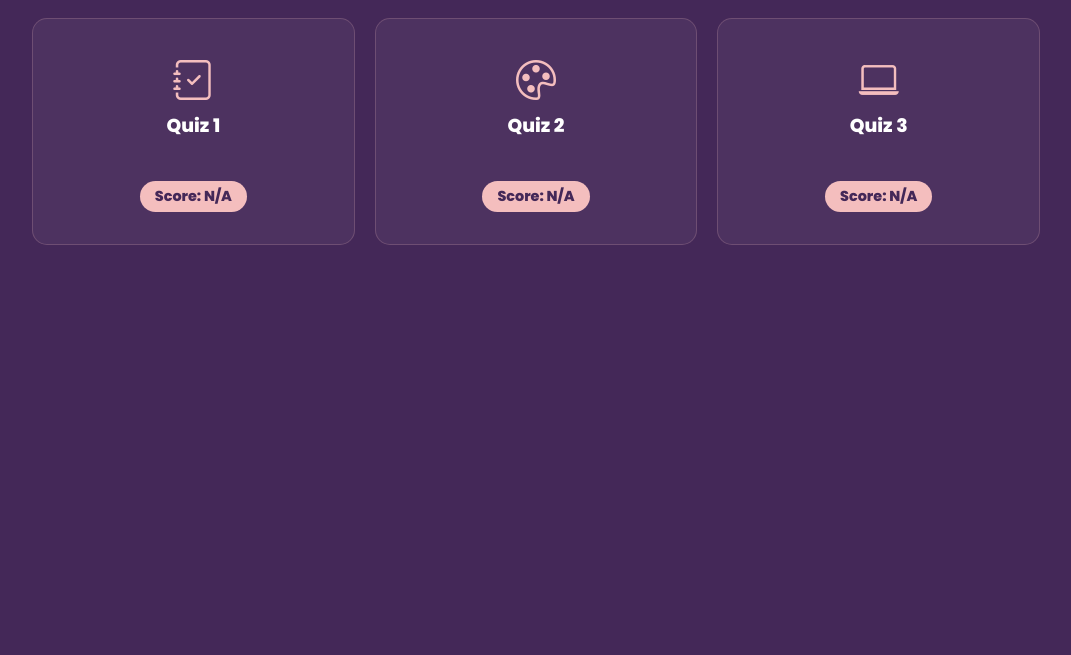
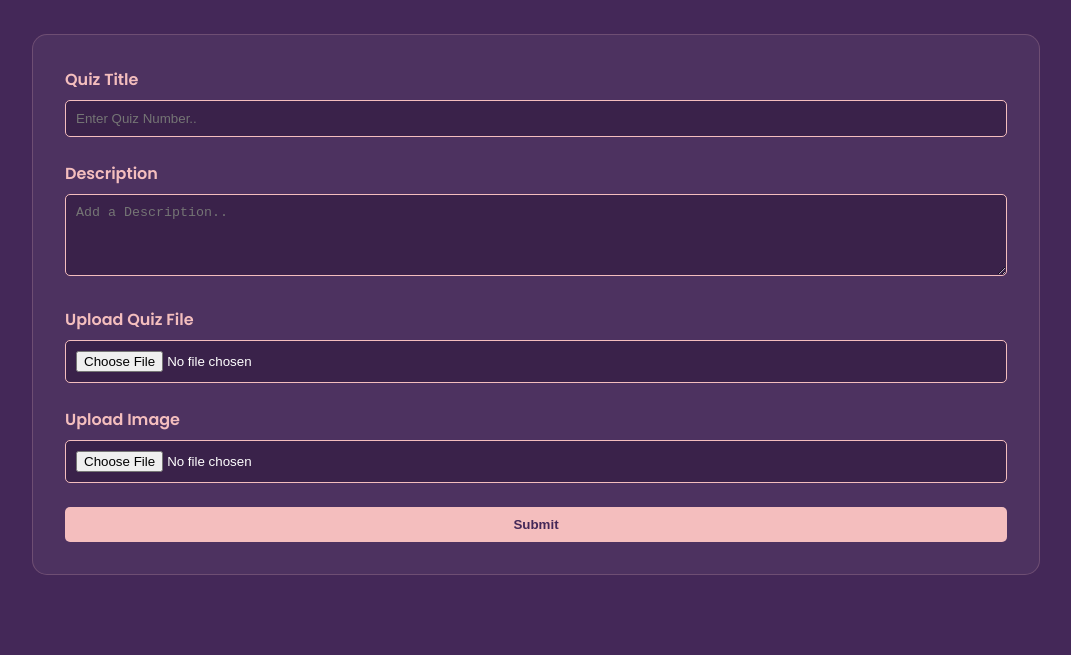
Before and after one commit to verlenepincaro/bscs1b, a plain HTML site: page quizzes.html in a window 1280 px wide. Shown: the part 239-894 px from the top of the page, without its empty margins (104-1175 px from the left). Before the commit the page ends 800 px from the top, so only its background shows below. Drawn offline with nearby package versions, Linux system fonts and the light colour scheme.

Commit message:
Update quizzes.html
added upload box

```diff
--- a/quizzes.html
+++ b/quizzes.html
@@ -8,111 +8,32 @@
     <link rel="stylesheet" href="https://cdn.jsdelivr.net/npm/bootstrap-icons@1.10.5/font/bootstrap-icons.css">
     <title>Quizzes - Portfolio</title>
     <style>
-        * {
-            margin: 0;
-            padding: 0;
-            box-sizing: border-box;
-        }
+        * { margin: 0; padding: 0; box-sizing: border-box; }
 
-        body {
-            font-family: 'Poppins', sans-serif;
-            min-height: 100vh;
-            background-color: #442858;
-            color: #fff;
-        }
+        body { font-family: 'Poppins', sans-serif; min-height: 100vh; background-color: #442858; color: #fff; }
 
-        header {
-            padding: 1.7rem 1rem;
-            display: flex;
-            justify-content: space-between;
-            max-width: 80%;
-            margin: auto;
-            align-items: center;
-            background-color: transparent;
-        }
+        header { padding: 1.7rem 1rem; display: flex; justify-content: space-between; max-width: 80%; margin: auto; align-items: center; }
 
-        .logo a {
-            color: #fff;
-            text-decoration: none;
-            font-size: 1.3rem;
-            font-weight: 800;
-        }
+        .logo a { color: #fff; text-decoration: none; font-size: 1.3rem; font-weight: 800; }
 
-        nav a {
-            color: #fff;
-            text-decoration: none;
-            font-size: .97rem;
-            font-weight: 600;
-            padding: 0.4rem 1rem;
-        }
+        nav a { color: #fff; text-decoration: none; font-size: .97rem; font-weight: 600; padding: 0.4rem 1rem; }
 
-        nav a.active,
-        nav a:hover {
-            color: #f4bebe;
-            transition: all .3s ease-in-out;
-        }
+        nav a.active, nav a:hover { color: #f4bebe; transition: all .3s ease-in-out; }
 
-        section {
-            margin: 2rem 8.5rem;
-        }
+        section { margin: 2rem 8.5rem; }
 
-        .main {
-            display: flex;
-            flex-direction: column;
-            margin: 5rem auto;
-        }
+        .main { display: flex; flex-direction: column; margin: 5rem auto; }
 
-        .main h1 {
-            font-size: 2.5rem;
-            font-weight: 600;
-            color: #fff;
-            margin-bottom: 2rem;
-        }
+        .main h1 { font-size: 2.5rem; font-weight: 600; color: #fff; margin-bottom: 2rem; }
 
-        .main h1 span {
-            color: #f4bebe;
-        }
+        .main h1 span { color: #f4bebe; }
 
-        .quiz-list {
-            display: grid;
-            grid-template-columns: repeat(auto-fit, minmax(300px, 1fr));
-            gap: 20px;
-        }
-
-        .quiz-card {
-            background: rgba(255, 255, 255, 0.05);
-            border: 1px solid rgba(244, 190, 190, 0.2);
-            padding: 2rem;
-            border-radius: 15px;
-            transition: 0.3s;
-            text-align: center;
-        }
-
-        .quiz-card:hover {
-            border-color: #f4bebe;
-            background: rgba(255, 255, 255, 0.1);
-            transform: translateY(-5px);
-        }
-
-        .quiz-card i {
-            font-size: 2.5rem;
-            color: #f4bebe;
-            margin-bottom: 1rem;
-        }
-
-        .quiz-card h3 {
-            margin-bottom: 1rem;
-        }
-
-        .score-tag {
-            display: inline-block;
-            background: #f4bebe;
-            color: #442858;
-            padding: 5px 15px;
-            border-radius: 20px;
-            font-weight: bold;
-            font-size: 0.9rem;
-        }
+        .upload-form { background: rgba(255, 255, 255, 0.05); padding: 2rem; border-radius: 15px; border: 1px solid rgba(244, 190, 190, 0.2); margin-top: 1rem; }
+        .form-group { margin-bottom: 1.5rem; }
+        .form-group label { display: block; margin-bottom: 0.5rem; font-weight: 600; color: #f4bebe; }
+        .form-group input, .form-group textarea { width: 100%; padding: 10px; background: #3a224a; border: 1px solid #f4bebe; color: white; border-radius: 5px; }
+        .btn-submit { background: #f4bebe; color: #442858; padding: 10px 25px; border: none; border-radius: 5px; font-weight: 800; cursor: pointer; transition: 0.3s; width: 100%; }
+        .btn-submit:hover { background: white; }
 
         #click { display: none; }
         .menu { display: none; }
@@ -120,30 +41,21 @@
         @media only screen and (max-width:480px) {
             .menu { display: block; font-size: 1.5rem; color: #f4bebe; }
             header { max-width: 100%; }
-            nav {
-                position: absolute; display: grid; top: 75px; text-align: center;
-                background-color: #442858; left: -100%; z-index: 1; width: 100%; padding: 1rem 0;
-            }
+            nav { position: absolute; display: grid; top: 75px; text-align: center; background-color: #442858; left: -100%; z-index: 1; width: 100%; padding: 1rem 0; }
             #click:checked~nav { left: 0%; transition: all 0.3s ease; }
             section { margin: 1rem 1.5rem; }
-            .quiz-list { grid-template-columns: 1fr; }
         }
     </style>
 </head>
 
 <body>
     <header>
-        <div class="logo">
-            <a href="index.html">Student Portfolio</a>
-        </div>
-
+        <div class="logo"><a href="index.html">Student Portfolio</a></div>
         <input type="checkbox" id="click">
-        <label for="click" class="mainicon">
-            <div class="menu"><i class="bi bi-list"></i></div>
-        </label>
-
+        <label for="click" class="mainicon"><div class="menu"><i class="bi bi-list"></i></div></label>
         <nav>
             <a href="index.html">Home</a>
+             <a href="dashboard.html">Dashboard</a>
             <a href="activities.html">Activities</a>
             <a href="quizzes.html" class="active">Quizzes</a>
             <a href="exams.html">Exams</a>
@@ -152,30 +64,27 @@
 
     <section>
         <div class="main">
-            <h1>My <span>Quizzes</span></h1>
+            <h1>Upload <span>Quizzes</span></h1>
 
-            <div class="quiz-list">
-                <div class="quiz-card">
-                    <i class="bi bi-journal-check"></i>
-                    <h3>Quiz 1</h3>
-                    <br>
-                    <div class="score-tag">Score: N/A</div>
+            <form class="upload-form">
+                <div class="form-group">
+                    <label>Quiz Title</label>
+                    <input type="text" placeholder="Enter Quiz Number..">
                 </div>
-
-                <div class="quiz-card">
-                    <i class="bi bi-palette"></i>
-                    <h3>Quiz 2</h3>
-                    <br>
-                    <div class="score-tag">Score: N/A</div>
+                <div class="form-group">
+                    <label>Description</label>
+                    <textarea rows="4" placeholder="Add a Description.."></textarea>
                 </div>
-
-                <div class="quiz-card">
-                    <i class="bi bi-laptop"></i>
-                    <h3>Quiz 3</h3>
-                    <br>
-                    <div class="score-tag">Score: N/A</div>
+                <div class="form-group">
+                    <label>Upload Quiz File</label>
+                    <input type="file">
                 </div>
-            </div>
+                <div class="form-group">
+                    <label>Upload Image</label>
+                    <input type="file" accept="image/*">
+                </div>
+                <button type="submit" class="btn-submit">Submit</button>
+            </form>
         </div>
     </section>
 
@@ -183,5 +92,4 @@
         @import url('https://fonts.googleapis.com/css2?family=Poppins:wght@300;400;600;800&display=swap');
     </style>
 </body>
-
 </html>
```
